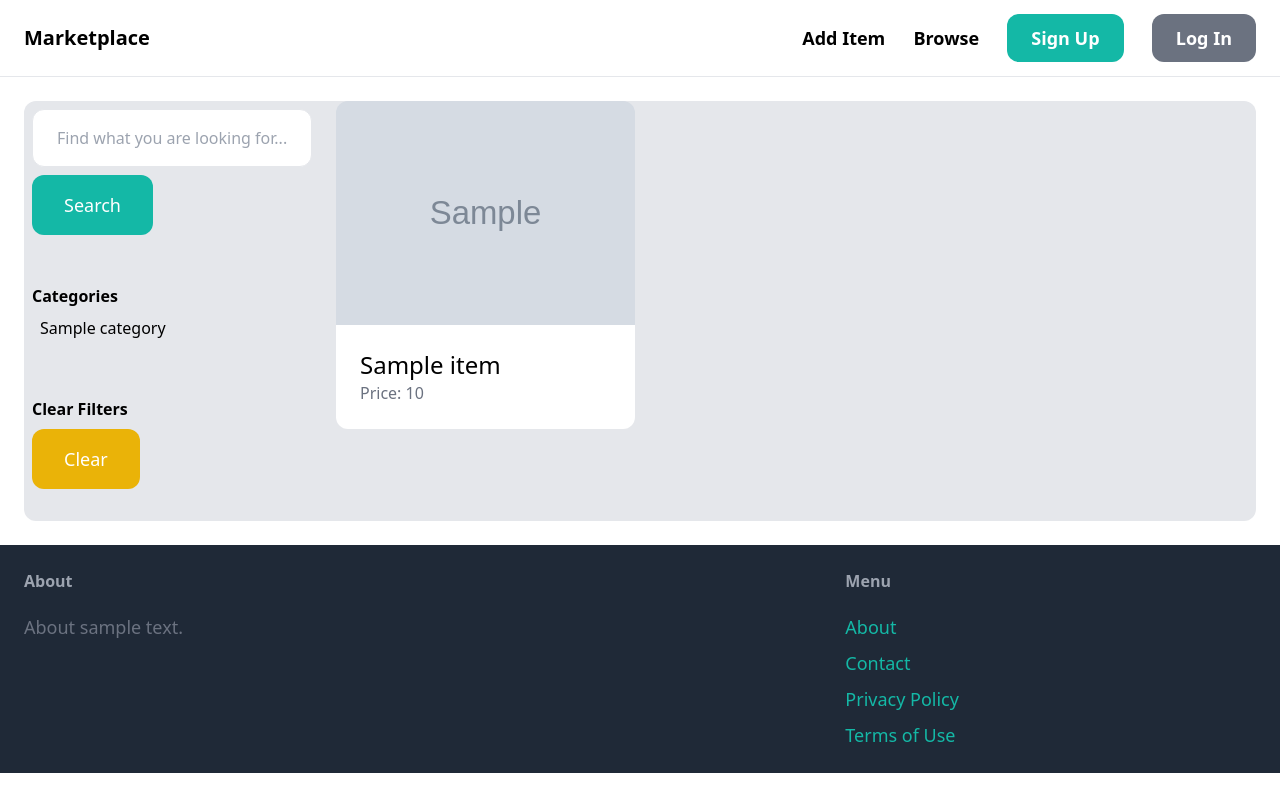
After one commit to MaiTra10/market-app, a Django app: template market_app/item/templates/item/browse.html in a window 1280 px wide. The commit adds this page. Run offline with Django 3.2, Linux system fonts and the light colour scheme; the template is opened without the code that fills it: most values are stand-ins (such as "Sample title", 1, 10 or a date in 2020); grey boxes marked "Sample" are stand-in pictures; some libraries are stand-ins or nearby versions.

Commit message:
feat
added a browse page where you can access and search all the items that are listed

```diff
--- a/market_app/core/templates/core/base.html
+++ b/market_app/core/templates/core/base.html
@@ -14,7 +14,7 @@
             <a href="/" class="text-xl font-semibold">Marketplace</a>
             <div class="space-x-6">
                 <a href="{% url 'item:add' %}" class="text-lg font-semibold hover:text-gray-500">Add Item</a>
-                <a href="#" class="text-lg font-semibold hover:text-gray-500">Browse</a>
+                <a href="{% url 'item:browse' %}" class="text-lg font-semibold hover:text-gray-500">Browse</a>
                 {% if request.user.is_authenticated %}
                     <a href="#" class="px-6 py-3 text-lg font-semibold bg-teal-500 text-white rounded-xl hover:bg-teal-700">Inbox</a>
                     <a href="{% url "dashboard:index" %}" class="px-6 py-3 text-lg font-semibold bg-gray-500 text-white rounded-xl hover:bg-gray-700">Dashboard</a>
--- a/market_app/dashboard/views.py
+++ b/market_app/dashboard/views.py
@@ -13,8 +13,3 @@ def index(request):
         "items": items
 
     })
-
-@login_required
-def delete(request, pk):
-
-    item = get_object_or_404(Item, pk = pk, created_by = request.user)
--- /dev/null
+++ b/market_app/item/templates/item/browse.html
@@ -0,0 +1,47 @@
+{% extends 'core/base.html' %}
+
+{% block title %} {{ title }} {% endblock %}
+
+{% block content %}
+
+    <div class="pb-6 grid grid-cols-4 gap-4 bg-gray-200 rounded-xl">
+        <div class="col-span-1 m-2">
+            <form action="{% url "item:browse" %}" method="get">
+                <input name = "query" class = "w-full py-4 px-6 border rounded-xl" type = "text" value = "{{ query }}" placeholder = "Find what you are looking for...">
+                <button class="mt-2 py-4 px-8 text-lg bg-teal-500 text-white rounded-xl">Search</button>
+            </form>
+            <hr class="my-6">
+            <p class="font-semibold">Categories</p>
+            <ul>
+                {% for category in categories %}
+                <li class="py-2 px-2 rounded-xl {% if category.id == category_id %}bg-gray-300{% endif %}">
+                    <a href="{% url "item:browse" %}?query={{ query }}&category={{ category.id }}">{{ category.name }}</a>
+                </li>
+                {% endfor %}
+            </ul>
+            <hr class="my-6">
+            <p class="font-semibold">Clear Filters</p>
+            <ul>
+                <li><a href="{% url "item:browse" %}" class="mt-2 py-4 px-8 inline-block bg-yellow-500 text-lg rounded-xl text-white">Clear</a></li>
+            </ul>
+        </div>
+        <div class="col-span-3">
+            <div class="grid grid-cols-3 gap-3">
+                {% for item in items %}
+                    <div class="flex justify-center">
+                        <a href="{% url "item:detail" item.id %}">
+                            <div>
+                                <img src="{{ item.image.url }}" alt="Item Image" class="rounded-t-xl object-cover">
+                            </div>
+                            <div class="p-6 bg-white rounded-b-xl">
+                                <h2 class="text-2xl">{{ item.name }}</h2>
+                                <p class="text-gray-500">Price: {{ item.price }}</p>
+                            </div>
+                        </a>
+                    </div>
+                {% endfor %}
+            </div>
+        </div>
+    </div>
+
+{% endblock  %}
--- a/market_app/item/urls.py
+++ b/market_app/item/urls.py
@@ -9,6 +9,7 @@ app_name = "item"
 urlpatterns = [
 
     path("add/", views.add, name = "add"),
+    path("browse/", views.browse, name = "browse"),
     path("<int:pk>/delete/", views.delete, name = "delete"),
     path("<int:pk>/edit/", views.edit, name = "edit"),
     path("<int:pk>/", views.details, name = "detail")
```
Also changed, not shown: market_app/item/views.py (+28 -1 lines), market_app/db.sqlite3.
